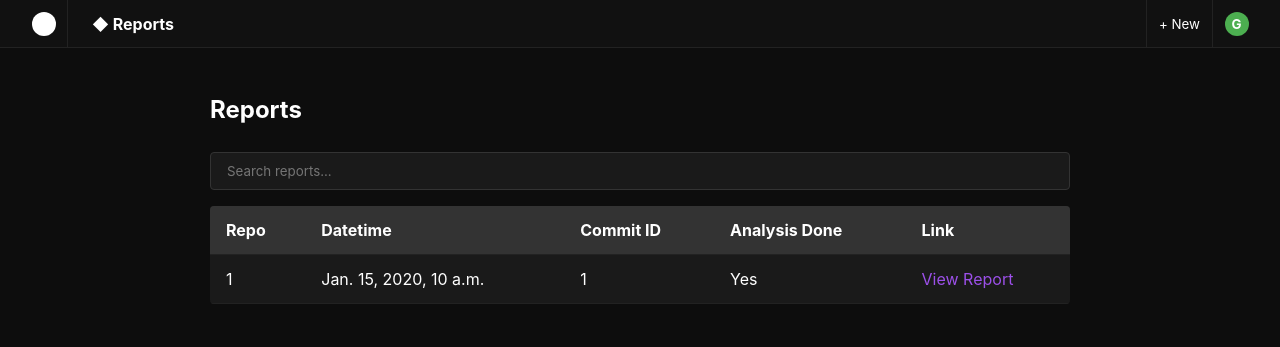
After one commit to fredrick273/sast, a Django app: page /reports/1/ in a window 1280 px wide. The commit adds this page. Shown: the top 347 px of the page. Run offline with Django 3.2, Linux system fonts and the light colour scheme; a user stored in the database is signed in; tables that the repository leaves empty hold one stand-in row (values such as "Sample post").

Commit message:
Trial #5

```diff
--- /dev/null
+++ b/scanner/templates/reports.html
@@ -0,0 +1,264 @@
+{% load static %}
+<!DOCTYPE html>
+<html lang="en">
+<head>
+  <meta charset="UTF-8">
+  <meta name="viewport" content="width=device-width, initial-scale=1.0">
+  <title>Reports</title>
+  <style>
+    /* Global Styles */
+    * {
+      margin: 0;
+      padding: 0;
+      box-sizing: border-box;
+      font-family: -apple-system, BlinkMacSystemFont, 'Segoe UI', Roboto, Oxygen, Ubuntu, Cantarell, 'Open Sans', 'Helvetica Neue', sans-serif;
+    }
+    body {
+      background-color: #0d0d0d;
+      color: #ffffff;
+      line-height: 1.5;
+    }
+
+    /* Navigation Bar */
+    .navbar {
+      height: 48px;
+      display: flex;
+      align-items: center;
+      border-bottom: 1px solid #222;
+      background-color: #111;
+      width: 100%;
+      padding: 0 20px;
+    }
+    .logo {
+      width: 48px;
+      height: 48px;
+      display: flex;
+      justify-content: center;
+      align-items: center;
+      border-right: 1px solid #222;
+    }
+    .logo-btn {
+      background-color: transparent;
+      border: none;
+      display: flex;
+      justify-content: center;
+      align-items: center;
+      width: 100%;
+      height: 100%;
+      cursor: pointer;
+    }
+    .logo-icon {
+      width: 24px;
+      height: 24px;
+      background-color: white;
+      border-radius: 50%;
+    }
+    .page-title {
+      display: flex;
+      align-items: center;
+      height: 100%;
+      flex-grow: 1;
+      padding-left: 12px;
+    }
+    .page-title-btn {
+      background-color: transparent;
+      border: none;
+      color: white;
+      padding: 0 12px;
+      height: 100%;
+      text-align: left;
+      cursor: pointer;
+      font-size: 1rem;
+      font-weight: bold;
+    }
+    .action-buttons {
+      display: flex;
+      align-items: center;
+      height: 100%;
+    }
+    .action-button {
+      height: 100%;
+      border-left: 1px solid #222;
+    }
+    .action-btn {
+      background-color: transparent;
+      border: none;
+      color: white;
+      padding: 0 12px;
+      height: 100%;
+      cursor: pointer;
+      display: flex;
+      align-items: center;
+    }
+    .action-button.user {
+      width: 48px;
+    }
+    .user-btn {
+      width: 100%;
+      height: 100%;
+      display: flex;
+      justify-content: center;
+      align-items: center;
+      background-color: transparent;
+      border: none;
+      cursor: pointer;
+    }
+    .user-avatar {
+      width: 24px;
+      height: 24px;
+      background-color: #4caf50;
+      border-radius: 50%;
+      display: flex;
+      justify-content: center;
+      align-items: center;
+      color: white;
+      font-weight: bold;
+    }
+
+    /* Main Container */
+    .container {
+      max-width: 900px;
+      margin: 20px auto;
+      padding: 0 20px;
+    }
+    .main-content {
+      padding: 24px 0;
+    }
+    .content-title {
+      font-size: 24px;
+      font-weight: bold;
+      margin-bottom: 24px;
+    }
+
+    /* Search bar styling */
+    .search-container {
+      margin-bottom: 16px;
+    }
+    .search-container input {
+      width: 100%;
+      padding: 10px 16px;
+      background-color: #1a1a1a;
+      border: 1px solid #333;
+      border-radius: 4px;
+      color: white;
+    }
+
+    /* Table Styling */
+    table {
+      width: 100%;
+      border-collapse: collapse;
+      background-color: #1a1a1a;
+      border-radius: 4px;
+      overflow: hidden;
+    }
+    thead {
+      background-color: #333;
+    }
+    th, td {
+      text-align: left;
+      padding: 12px 16px;
+      border-bottom: 1px solid #222;
+    }
+    th {
+      font-weight: bold;
+    }
+    tr:hover {
+      background-color: rgba(255, 255, 255, 0.05);
+    }
+    /* Link styling inside table */
+    a {
+      color: #9c50e9;
+      text-decoration: none;
+    }
+    a:hover {
+      text-decoration: underline;
+    }
+  </style>
+</head>
+<body>
+  <!-- Navigation Bar -->
+  <div class="navbar">
+    <div class="logo">
+      <button class="logo-btn">
+        <div class="logo-icon"></div>
+      </button>
+    </div>
+    <div class="page-title">
+      <button class="page-title-btn">
+        <span>◆ Reports</span>
+      </button>
+    </div>
+    <div class="action-buttons">
+      <div class="action-button">
+        <button class="action-btn">
+          <span>+ New</span>
+        </button>
+      </div>
+      <div class="action-button user">
+        <button class="user-btn">
+          <div class="user-avatar">G</div>
+        </button>
+      </div>
+    </div>
+  </div>
+
+  <!-- Main Content -->
+  <div class="container">
+    <div class="main-content">
+      <h1 class="content-title">Reports</h1>
+
+      <!-- Search Bar -->
+      <div class="search-container">
+        <input type="text" placeholder="Search reports...">
+      </div>
+
+      <!-- Reports Table -->
+      <table>
+        <thead>
+          <tr>
+            <th>Repo</th>
+            <th>Datetime</th>
+            <th>Commit ID</th>
+            <th>Analysis Done</th>
+            <th>Link</th>
+          </tr>
+        </thead>
+        <tbody>
+          {% for report in reports %}
+          <tr>
+            <td>{{ report.repo.repo_id }}</td>
+            <td>{{ report.datetime }}</td>
+            <td>
+              {% if report.commit_id %}
+                {{ report.commit_id }}
+              {% else %}
+                N/A
+              {% endif %}
+            </td>
+            <td>
+              {% if report.analysis_done %}
+                Yes
+              {% else %}
+                No
+              {% endif %}
+            </td>
+            <td>
+              {% if report.analysis_done %}
+                <a href="{{ media_url }}{{ report.id }}.html" target="_blank">View Report</a>
+              {% else %}
+                Please Wait
+              {% endif %}
+            </td>
+          </tr>
+          {% empty %}
+          <tr>
+            <td colspan="5" style="text-align: center; padding: 20px;">No reports found.</td>
+          </tr>
+          {% endfor %}
+        </tbody>
+      </table>
+
+    </div>
+  </div>
+</body>
+</html>
--- a/scanner/views.py
+++ b/scanner/views.py
@@ -107,4 +107,5 @@ def github_webhook(request):
 def reports(request,id):
     scan_list = ScanList.objects.get(id = id)
     r = Reports.objects.filter(repo = scan_list)
-    return render(request,'reports.html',context={'reports':r})
+    media_url = settings.MEDIA_URL
+    return render(request,'reports.html',context={'media_url':media_url,'reports':r})
```
Also changed, not shown: scanner/templates/home.html (+0 -30 lines).
